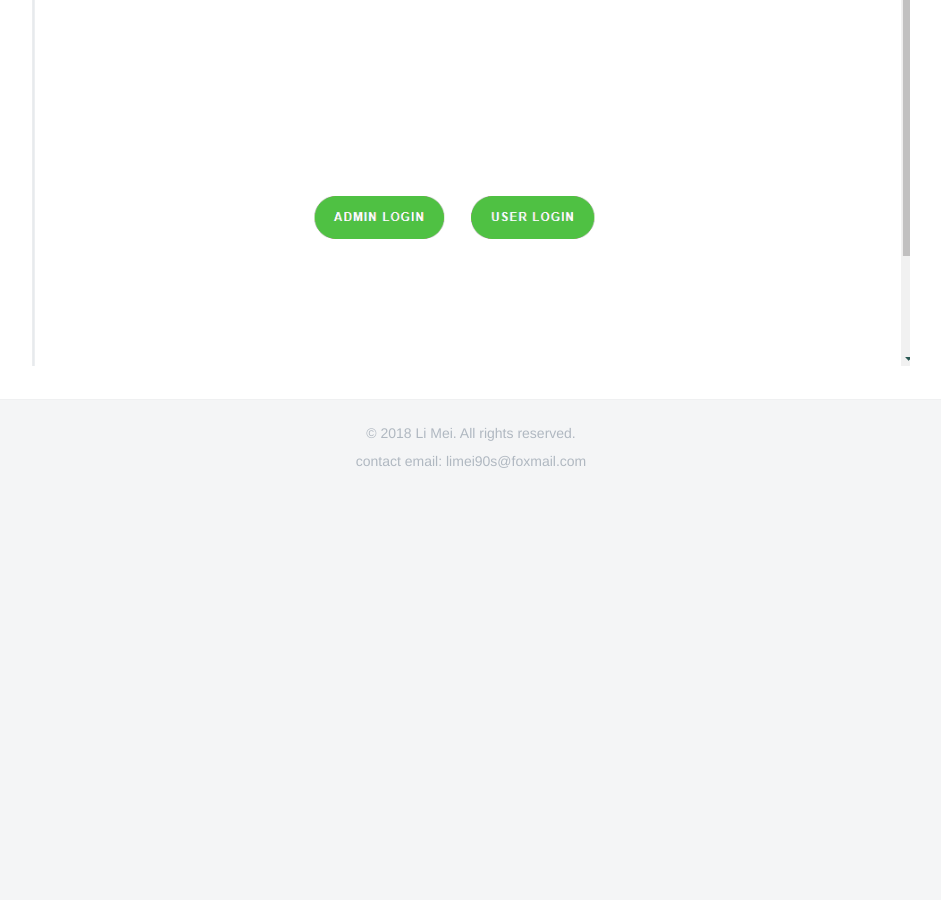
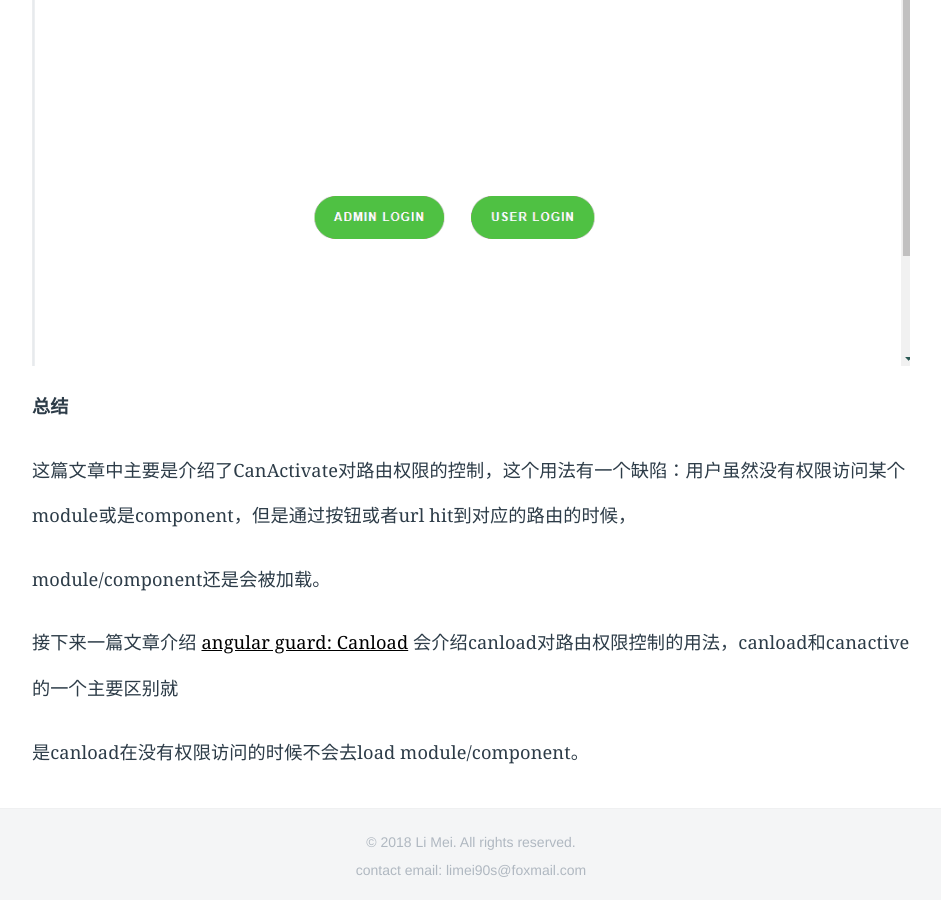
Before and after one commit to LiMeii/LiMeii.github.io, a Jekyll site: the page built from _posts/2018-10-27-angular-routing-guards.md, in a window 1280 px wide and 900 px high, scrolled down 11734 px. Shown: the whole window, without its empty margins (177-1118 px from the left). Built offline with Jekyll 4.4.1, drawn with Linux system fonts in a browser that asks for light colours; before the commit the page ends 12225 px from its top, so only the background shows below that; some of the changed text lies outside the part shown.

Commit message:
update angular canactive post

```diff
--- a/_posts/2018-10-27-angular-routing-guards.md
+++ b/_posts/2018-10-27-angular-routing-guards.md
@@ -3,7 +3,7 @@ title: angular routing guards
 layout: post
 ---
 
-# Angular Router guards：如何控制页面的访问权限
+# Angular Router guards：如何控制页面的访问权限 (CanActivate)
 
 <div class="title-meta">
     <span><img class="title-category-img" src="../../../assets/images/categories/angular.svg" alt="Angular"></span>
@@ -376,3 +376,14 @@ user用户的权限代码与admin权限代码类似，具体代码可以在 [ang
 好了，现在整个路由权限都加好了，效果如下：
 
 ![angular](https://limeii.github.io/assets/images/posts/angular/angular-routing-permission-for-role.gif){:height="100%" width="100%"}
+
+**总结**
+
+
+这篇文章中主要是介绍了CanActivate对路由权限的控制，这个用法有一个缺陷：用户虽然没有权限访问某个module或是component，但是通过按钮或者url hit到对应的路由的时候，
+
+module/component还是会被加载。
+
+接下来一篇文章介绍 [angular guard: Canload](/2018/11/01/angular-routing-guard-canload.html) 会介绍canload对路由权限控制的用法，canload和canactive的一个主要区别就
+
+是canload在没有权限访问的时候不会去load module/component。
```
Also changed, not shown: _posts/2018-09-19-angular.md (+3 -1 lines), _posts/2018-11-01-angular-routing-guard-canload.md (added, +15 -0 lines), _posts/TODO.md (+4 -0 lines).
